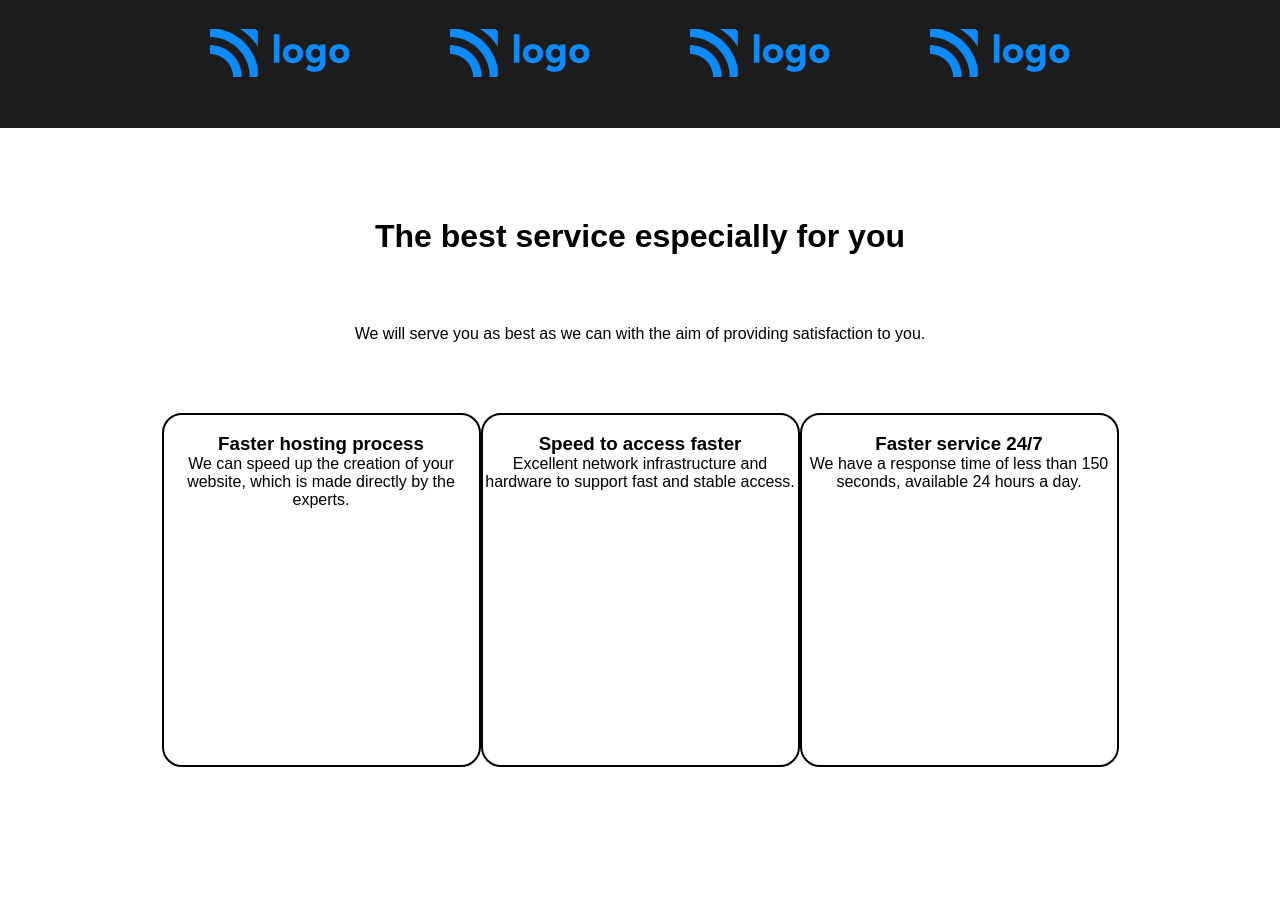
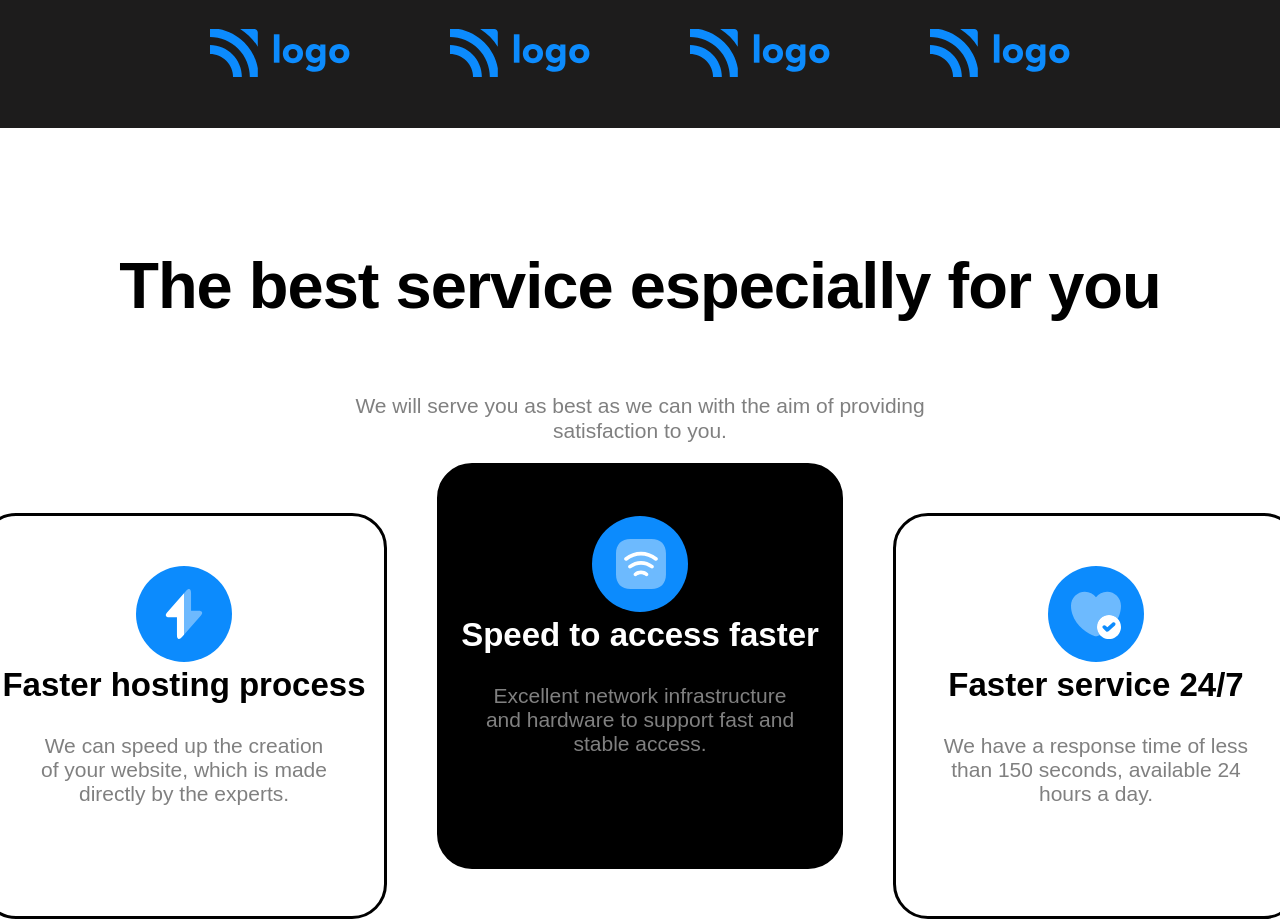
Before and after one commit to DaymanDev/practice, a plain HTML site: page Hosting Website/index.html in a window 1280 px wide. Shown: the part 1040-1962 px from the top of the page. Before the commit the page ends 1897 px from the top, so only its background shows below. Drawn offline with Linux system fonts and the light colour scheme.

Commit message:
completing the project

```diff
--- a/Hosting Website/index.html
+++ b/Hosting Website/index.html
@@ -47,17 +47,17 @@
         <p>We will serve you as best as we can with the aim of providing satisfaction to you.</p>
         <div class="service-ben">
 
-        <div class="service-ben1"><img src="" alt="">
+        <div class="service-ben1"><img src="./image/fast.svg" alt="logo">
             <h3>Faster hosting process</h3>
             <p>We can speed up the creation of your website, which is made
                 directly by the experts.</p>
             </div>
-        <div class="service-ben2"><img src="" alt="">
-            <h3>Speed to access faster</h3>
+        <div class="service-ben2"><img src="./image/signal.svg" alt="logo">
+            <h3 style="color: white;">Speed to access faster</h3>
             <p>Excellent network infrastructure and hardware to support fast
                 and stable access.</p>
                 </div>
-        <div class="service-ben3"><img src="" alt="">
+        <div class="service-ben3"><img src="./image/heart.svg" alt="logo">
             <h3>Faster service 24/7</h3>
              <p>We have a response time of less than 150 seconds, available 24
                 hours a day.</p>
--- a/Hosting Website/style.css
+++ b/Hosting Website/style.css
@@ -132,30 +132,84 @@ ul li a:hover{
     flex-direction: column;
     align-items: center;
     gap: 70px;
-    padding: 90px 0px;
+    padding: 120px 0px;
+
 }
 .service-ben{
     display: flex;
+    gap: 50px;
+    justify-content: center;
+    align-items: center;
+}
+.service-ben1 p{
+    font-size: 21px;
+    height: 60px;
+    width: 300px;
+    text-align:center ;
+    color: gray;
+    margin: 30px auto;
+
+}
+.service-ben2 p{
+    font-size: 21px;
+    height: 60px;
+    width: 330px;
+    text-align:center ;
+    color: gray;
+    margin: 30px auto;
+
+}
+.service-ben3 p{
+    font-size: 21px;
+    height: 60px;
+    width: 330px;
+    text-align:center ;
+    color: gray;
+    margin: 30px auto;
+
+}
+.service-ben1{
+    border: 3px solid black;
+    border-radius: 35px;
+    height: 350px;
+    width: 400px;
+    text-align: center;
+    padding-top: 50px;
+    box-shadow: 200px black;
+}
+.service-ben2{
+    border: 3px solid black;
+    border-radius: 35px;
+    height: 350px;
+    width: 400px;
+    text-align: center;
+    padding-top: 50px;
+    background-color: black;
+    position: relative;
+    bottom: 50px;
+}
+.service-ben h3{
+    font-size: 33px;
 }
 
-.service-ben1{
-    border: 2px solid black;
-    border-radius: 20px;
+.service-ben3{
+    border: 3px solid black;
+    border-radius: 35px;
     height: 350px;
-    width: 315px;
+    width: 400px;
+    padding-top: 50px;
     text-align: center;
 }
-.service-ben2{
-    border: 2px solid black;
-    border-radius: 20px;
-    height: 350px;
-    width: 315px;
+
+.service-info h1 {
+    font-size: 65px;
     text-align: center;
+    letter-spacing: -1px;
 }
-.service-ben3{
-    border: 2px solid black;
-    border-radius: 20px;
-    height: 350px;
-    width: 315px;
+.service-info > p{
+    width: 600px;
     text-align: center;
+    line-height: 25px;
+    font-size: 21px;
+    color: gray ;
 }
```
Also changed, not shown: Hosting Website/image/Logo.svg (added), Hosting Website/image/fast.svg (added), Hosting Website/image/heart.svg (added), Hosting Website/image/signal.svg (added).
